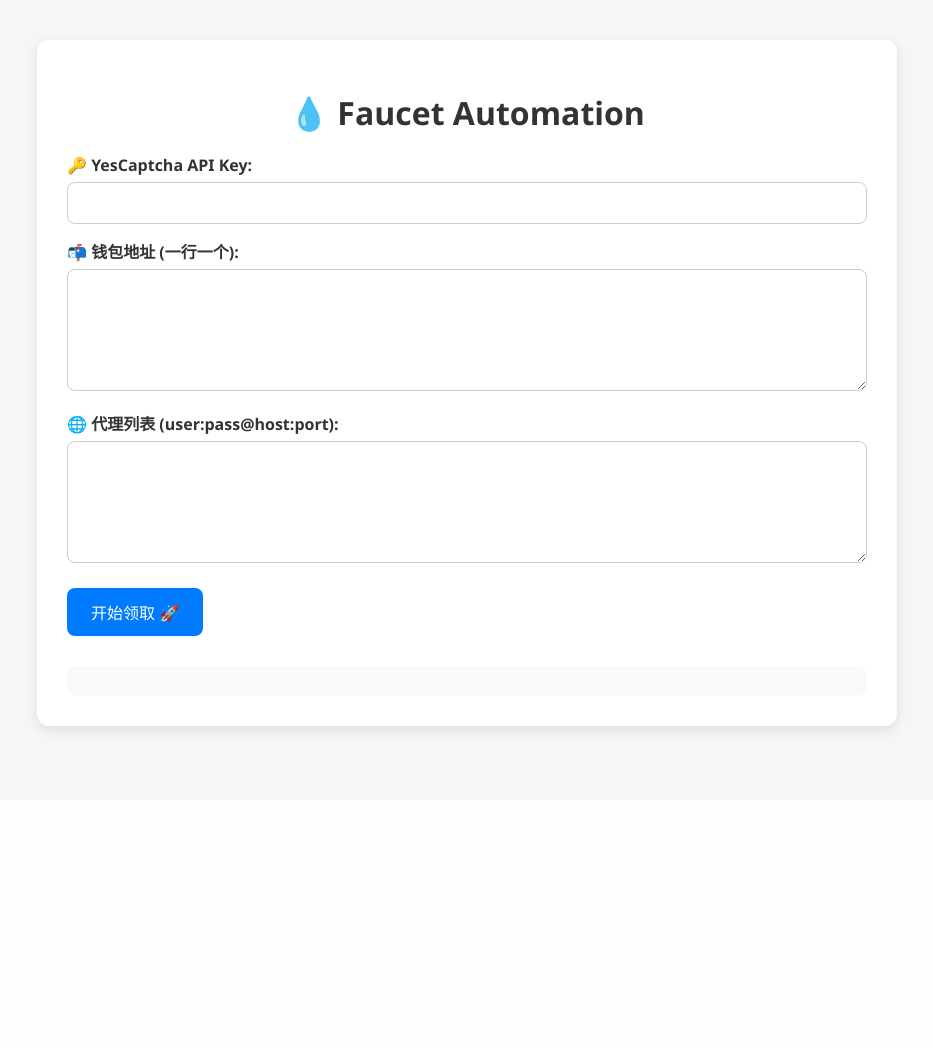
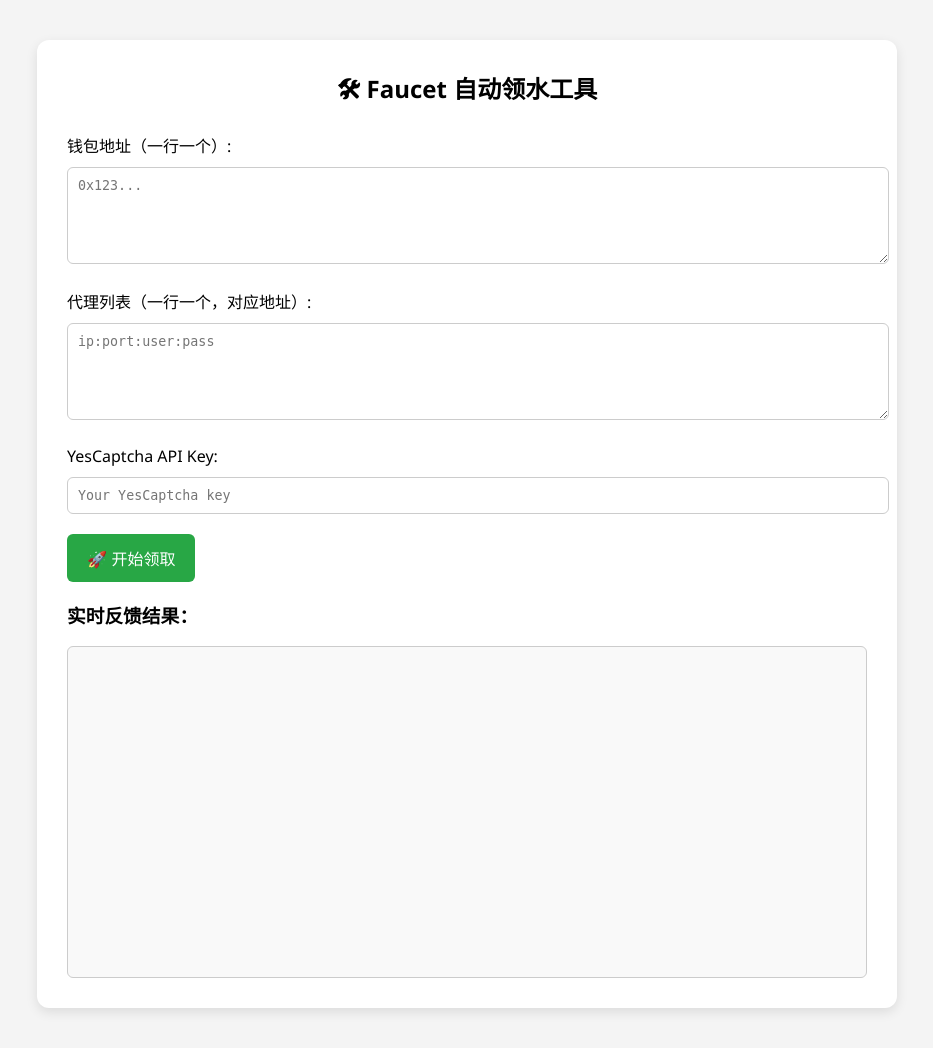
Before and after one commit to fishman6666/faucet-automation, a Flask app: page / in a window 1280 px wide. Shown: the whole page, without its empty margins (173-1106 px from the left). Before the commit the page ends 735 px from the top, so only its background shows below. Run offline with Flask 3, Linux system fonts and the light colour scheme.

Commit message:
index.html

```diff
--- a/templates/index.html
+++ b/templates/index.html
@@ -2,125 +2,103 @@
 <html lang="zh">
 <head>
   <meta charset="UTF-8">
-  <title>💧 Faucet Automation Tool</title>
-  <meta name="viewport" content="width=device-width, initial-scale=1.0">
+  <title>Faucet Automation</title>
+  <meta name="viewport" content="width=device-width, initial-scale=1">
   <style>
     body {
-      font-family: "Segoe UI", Roboto, sans-serif;
-      background: #f4f6f8;
+      font-family: 'Segoe UI', sans-serif;
+      background: #f4f4f4;
       margin: 0;
       padding: 0;
     }
-
     .container {
       max-width: 800px;
       margin: 40px auto;
-      background: #ffffff;
+      background: white;
       padding: 30px;
       border-radius: 12px;
       box-shadow: 0 4px 12px rgba(0,0,0,0.1);
     }
-
-    h1 {
+    h2 {
+      margin-top: 0;
       text-align: center;
-      color: #333;
-      margin-bottom: 20px;
     }
-
-    label {
-      font-weight: bold;
-      margin-top: 15px;
-      display: block;
-      color: #333;
-    }
-
     textarea, input[type="text"] {
       width: 100%;
-      padding: 12px;
-      margin-top: 6px;
+      padding: 10px;
+      margin: 10px 0 20px;
       border: 1px solid #ccc;
-      border-radius: 8px;
-      resize: vertical;
-      box-sizing: border-box;
-      font-size: 14px;
+      border-radius: 6px;
+      font-family: monospace;
     }
-
     button {
-      background: #007bff;
+      background-color: #28a745;
       color: white;
-      padding: 12px 24px;
+      padding: 12px 20px;
       border: none;
-      border-radius: 8px;
+      border-radius: 6px;
       cursor: pointer;
       font-size: 16px;
-      margin-top: 20px;
     }
-
     button:hover {
-      background: #0056b3;
+      background-color: #218838;
     }
-
-    .results {
-      margin-top: 30px;
+    #results {
+      white-space: pre-line;
+      background: #f9f9f9;
       padding: 15px;
-      background: #f9f9f9;
-      border-radius: 10px;
-      font-family: monospace;
-      white-space: pre-wrap;
-    }
-
-    .loading {
-      margin-top: 20px;
-      font-style: italic;
-      color: #888;
+      border: 1px solid #ccc;
+      border-radius: 6px;
+      height: 300px;
+      overflow-y: scroll;
     }
   </style>
 </head>
 <body>
   <div class="container">
-    <h1>💧 Faucet Automation</h1>
+    <h2>🛠 Faucet 自动领水工具</h2>
     <form id="faucet-form">
-      <label for="client_key">🔑 YesCaptcha API Key:</label>
-      <input type="text" id="client_key" name="client_key" required>
+      <label>钱包地址（一行一个）:</label>
+      <textarea name="addresses" rows="5" placeholder="0x123..."></textarea>
 
-      <label for="addresses">📬 钱包地址 (一行一个):</label>
-      <textarea id="addresses" name="addresses" rows="6" required></textarea>
+      <label>代理列表（一行一个，对应地址）:</label>
+      <textarea name="proxies" rows="5" placeholder="ip:port:user:pass"></textarea>
 
-      <label for="proxies">🌐 代理列表 (user:pass@host:port):</label>
-      <textarea id="proxies" name="proxies" rows="6" required></textarea>
+      <label>YesCaptcha API Key:</label>
+      <input type="text" name="client_key" placeholder="Your YesCaptcha key">
 
-      <button type="submit">开始领取 🚀</button>
+      <button type="submit">🚀 开始领取</button>
     </form>
 
-    <div class="loading" id="loading" style="display:none;">⏳ 正在领取中，请稍候...</div>
-    <div class="results" id="results"></div>
+    <h3>实时反馈结果：</h3>
+    <div id="results"></div>
   </div>
 
   <script>
-    const form = document.getElementById("faucet-form");
-    const loading = document.getElementById("loading");
-    const results = document.getElementById("results");
+    const form = document.getElementById('faucet-form');
+    const resultsDiv = document.getElementById('results');
 
-    form.addEventListener("submit", async (e) => {
+    form.addEventListener('submit', function(e) {
       e.preventDefault();
-      loading.style.display = "block";
-      results.innerText = "";
+      resultsDiv.textContent = "⏳ 正在处理...\n";
 
       const formData = new FormData(form);
-      const payload = new URLSearchParams(formData);
+      const params = new URLSearchParams();
+      for (const pair of formData.entries()) {
+        params.append(pair[0], pair[1]);
+      }
 
-      try {
-        const response = await fetch("/run", {
-          method: "POST",
-          body: payload,
-        });
-        const text = await response.text();
-        results.innerText = text;
-      } catch (err) {
-        results.innerText = "❌ 请求失败：" + err;
-      } finally {
-        loading.style.display = "none";
-      }
+      const evtSource = new EventSource('/run_stream?' + params.toString());
+
+      evtSource.onmessage = function(event) {
+        resultsDiv.textContent += event.data + "\n";
+        resultsDiv.scrollTop = resultsDiv.scrollHeight;
+      };
+
+      evtSource.onerror = function() {
+        resultsDiv.textContent += "\n❌ 流连接中断或出错。\n";
+        evtSource.close();
+      };
     });
   </script>
 </body>
```
